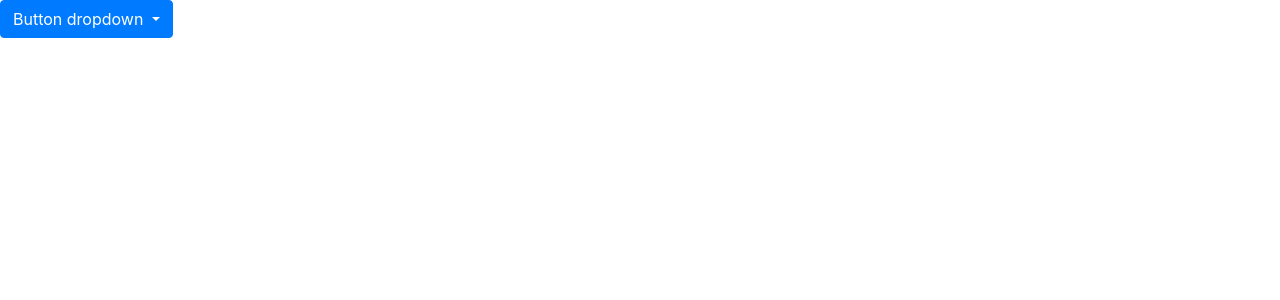
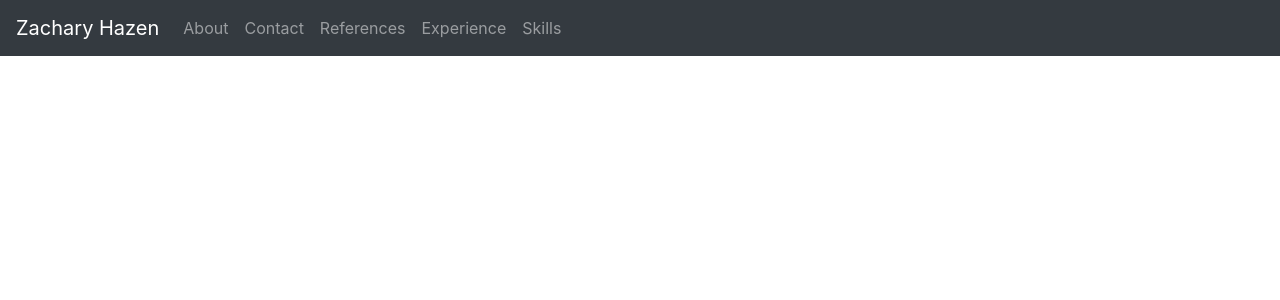
Before and after one commit to Zhaze/Resume, an Angular app: page / in a window 1280 px wide. Shown: the top 300 px of the page. Built offline with nearby package versions, Linux system fonts and the light colour scheme.

Commit message:
Added Nav bar

```diff
--- a/src/app/app.component.ts
+++ b/src/app/app.component.ts
@@ -6,5 +6,5 @@ import { Component } from '@angular/core';
   styleUrls: ['./app.component.scss']
 })
 export class AppComponent {
-  title = 'Zachary Hazen';
+
 }
--- a/src/app/navigation/navigation.component.html
+++ b/src/app/navigation/navigation.component.html
@@ -1,13 +1,27 @@
-<div class="btn-group" dropdown>
-  <button dropdownToggle type="button" class="btn btn-primary dropdown-toggle">
-    Button dropdown <span class="caret"></span>
+<nav class="navbar navbar-expand-md navbar-dark bg-dark fixed-top d-flex justify-content-end">
+  <div>
+  <a class="navbar-brand" href="#">Zachary Hazen</a>
+  <button class="navbar-toggler" type="button" (click)="isCollapsed = !isCollapsed">
+    <span class="navbar-toggler-icon"></span>
   </button>
-  <ul *dropdownMenu class="dropdown-menu" role="menu">
-    <li role="menuitem"><a class="dropdown-item" href="#">Action</a></li>
-    <li role="menuitem"><a class="dropdown-item" href="#">Another action</a></li>
-    <li role="menuitem"><a class="dropdown-item" href="#">Something else here</a></li>
-    <li class="divider dropdown-divider"></li>
-    <li role="menuitem"><a class="dropdown-item" href="#">Separated link</a>
-    </li>
-  </ul>
-</div>
+  </div>
+  <div class="collapse navbar-collapse" [ngbCollapse]="isCollapsed">
+    <ul class="navbar-nav">
+      <li class="nav-item" routerLinkActive="active">
+        <a class="nav-link" routerLink="/about">About</a>
+      </li>
+      <li class="nav-item" routerLinkActive="active">
+        <a class="nav-link" routerLink="/contact">Contact</a>
+      </li>
+      <li class="nav-item" routerLinkActive="active">
+        <a class="nav-link" routerLink="/references">References</a>
+      </li>
+      <li class="nav-item" routerLinkActive="active">
+        <a class="nav-link" routerLink="/experience">Experience</a>
+      </li>
+      <li class="nav-item" routerLinkActive="active">
+        <a class="nav-link" routerLink="/skills">Skills</a>
+      </li>
+    </ul>
+  </div>
+</nav>
--- a/src/app/navigation/navigation.component.ts
+++ b/src/app/navigation/navigation.component.ts
@@ -7,6 +7,7 @@ import { Component, OnInit } from '@angular/core';
 })
 export class NavigationComponent implements OnInit {
   title = "Zachary Hazen";
+  isCollapsed = true;
   constructor() { }
 
   ngOnInit() {
```
